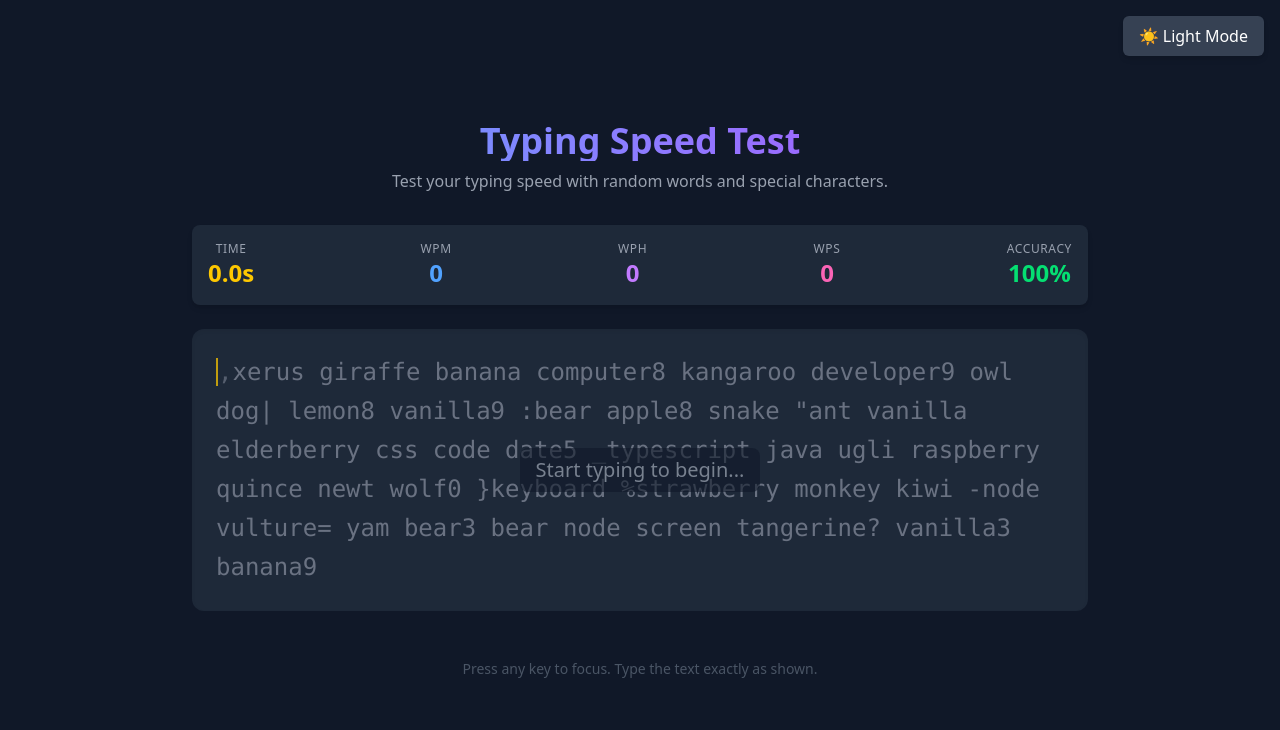
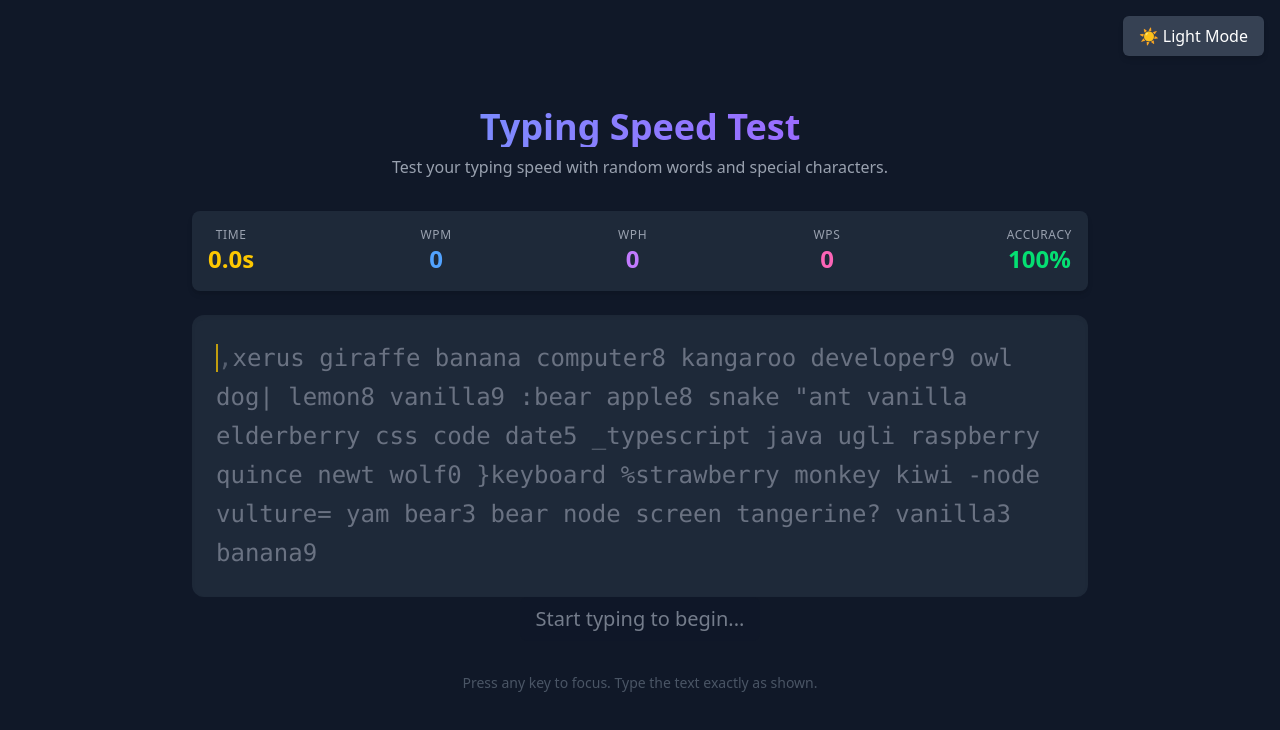
Before and after one commit to uzair-hasan/typing, a React (Vite) app: page / in a window 1280 px wide. Shown: the top 730 px of the page. Built offline with nearby package versions, Linux system fonts and the light colour scheme.

Commit message:
Added stop button

```diff
--- a/src/App.jsx
+++ b/src/App.jsx
@@ -169,8 +169,19 @@ function App() {
             disabled={status === "finished"}
           />
 
+          {status === "running" && (
+            <div className="flex items-center justify-center mt-2">
+              <button
+                onClick={() => finishTest()}
+                className="px-4 py-2 cursor-pointer rounded-md bg-rose-700 text-white transition duration-300 shadow-md"
+              >
+                Stop
+              </button>
+            </div>
+          )}
+
           {status === "idle" && (
-            <div className="absolute inset-0 flex items-center justify-center pointer-events-none">
+            <div className=" flex items-center justify-center pointer-events-none">
               <p className="text-xl text-gray-400 animate-pulse bg-gray-900/80 px-4 py-2 rounded-lg">
                 Start typing to begin...
               </p>
@@ -182,7 +193,7 @@ function App() {
           <Results stats={finalStats} onRestart={resetTest} />
         )}
 
-        <footer className="mt-12 text-center text-gray-600 text-sm">
+        <footer className=" text-center text-gray-600 text-sm">
           <p>Press any key to focus. Type the text exactly as shown.</p>
         </footer>
       </div>
```
